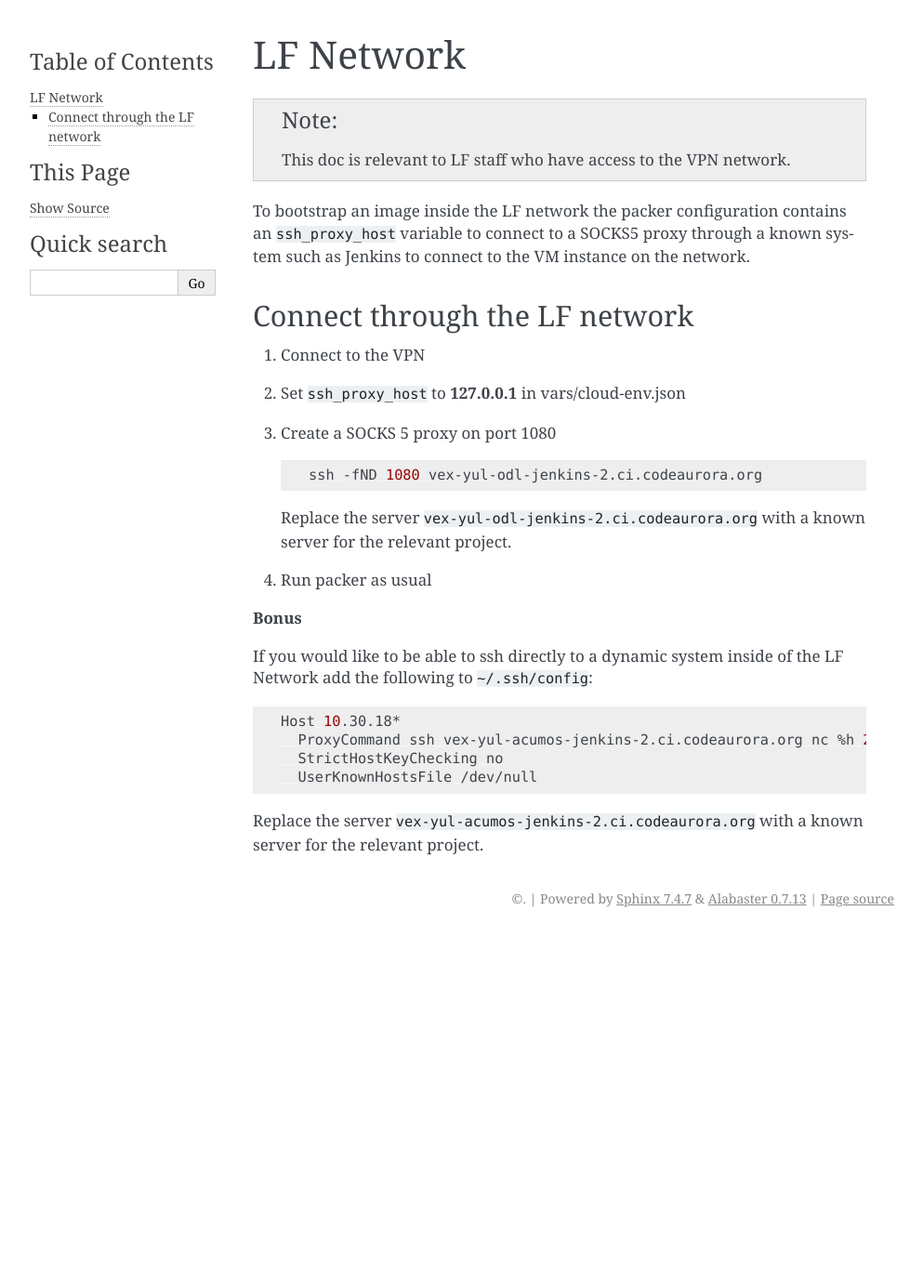
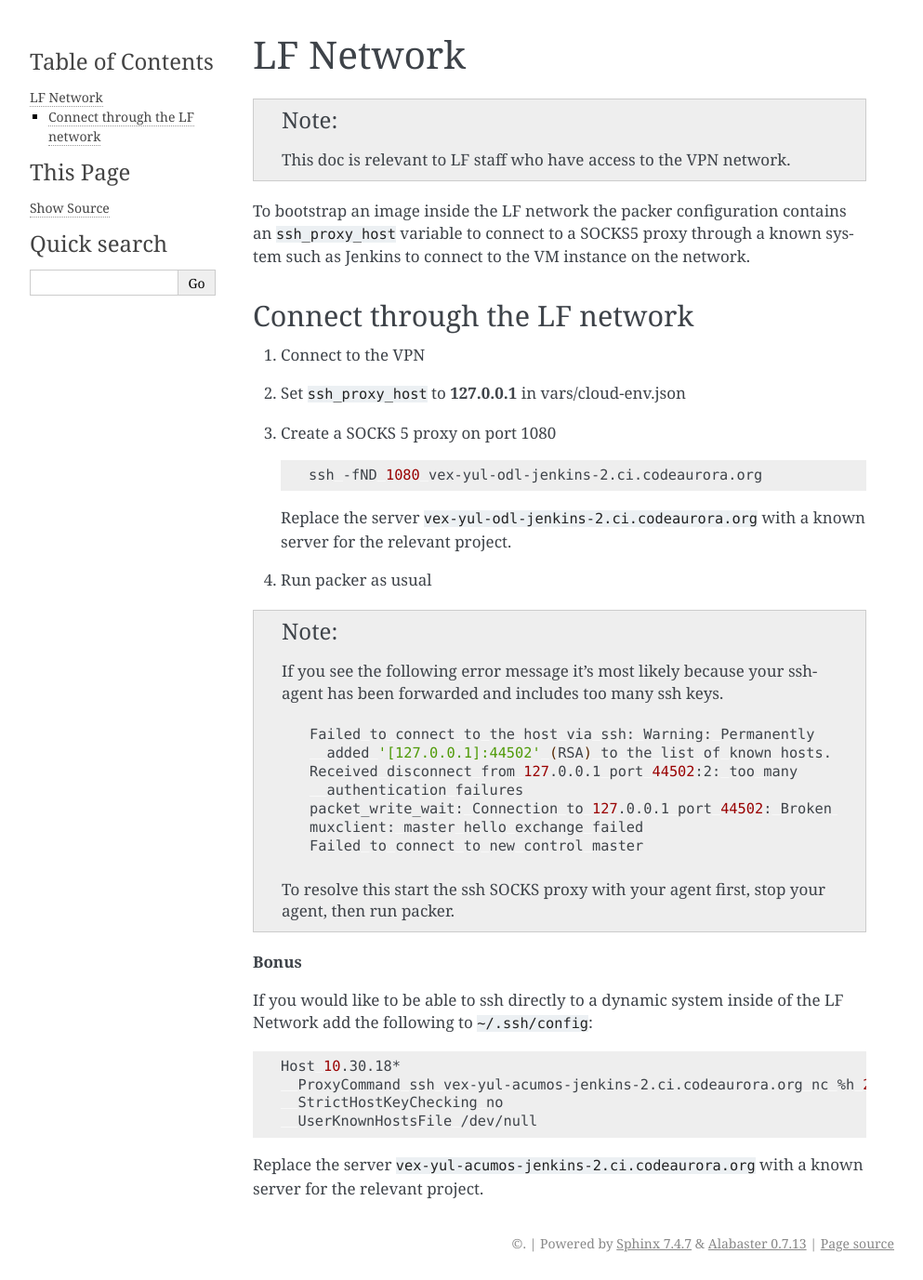
Before and after one commit to lfit/releng-common-packer, a Sphinx documentation site: the page built from docs/lf-network.rst, in a window 1280 px wide. Shown: the whole page at 93% size, without its empty margins (148-1141 px from the left). Built offline with Sphinx 7.4.7, drawn with Linux system fonts in a browser that asks for light colours; pages that are not in the unit, such as notebooks, are missing from menus; before the commit the page ends 1006 px from its top, so only the background shows below that.

Commit message:
Add lf-network note regarding ssh-agents
When building packer images in AWS, I found I wasn't easily able to
provision them with the ssh_proxy configurations without also disabling
my ssh-agent.

Even setting all at once: ssh_agent_auth=false,
ssh_disable_agent_forwarding=true, and passing '-a' to the ssh proxy
command did not help.

Change-Id: I01df33f1e0f52082ce25098d52b5b50bee0dafa3
Signed-off-by: Trevor Bramwell <tbramwell@linuxfoundation.org>

```diff
--- a/docs/lf-network.rst
+++ b/docs/lf-network.rst
@@ -26,6 +26,24 @@ Connect through the LF network
 
 #. Run packer as usual
 
+.. note::
+
+    If you see the following error message it's most likely because your
+    ssh-agent has been forwarded and includes too many ssh keys.
+
+    .. code-block:: bash
+
+        Failed to connect to the host via ssh: Warning: Permanently
+          added '[127.0.0.1]:44502' (RSA) to the list of known hosts.
+        Received disconnect from 127.0.0.1 port 44502:2: too many
+          authentication failures
+        packet_write_wait: Connection to 127.0.0.1 port 44502: Broken pipe
+        muxclient: master hello exchange failed
+        Failed to connect to new control master
+
+    To resolve this start the ssh SOCKS proxy with your agent first, stop your
+    agent, then run packer.
+
 **Bonus**
 
 If you would like to be able to ssh directly to a dynamic system inside of the
```
